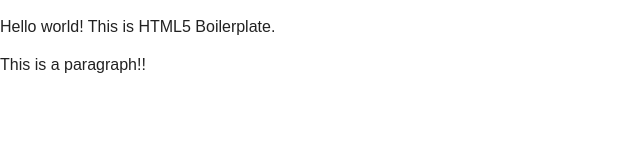
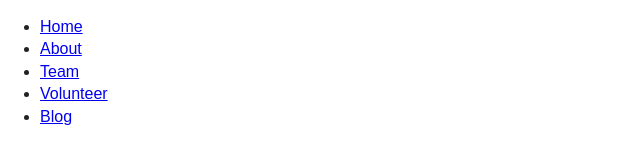
Before and after one commit to TheJavaScriptClub/summerproject-, a plain HTML site: page index.html in a window 1280 px wide. Shown: the whole page, without its empty margins (0-640 px from the left). Drawn offline with nearby package versions, Linux system fonts and the light colour scheme.

```diff
--- a/index.html
+++ b/index.html
@@ -19,10 +19,15 @@
             <p class="browserupgrade">You are using an <strong>outdated</strong> browser. Please <a href="http://browsehappy.com/">upgrade your browser</a> to improve your experience.</p>
         <![endif]-->
 
-        <!-- Add your site or application content here -->
-        <p>Hello world! This is HTML5 Boilerplate.</p>
-
-        <p>This is a paragraph!!</p>
+        <nav class="container-fluid">
+            <ul>
+                <li><a href="#">Home</a></li>
+                <li><a href="#">About</a></li>
+                <li><a href="#">Team</a></li>
+                <li><a href="#">Volunteer</a></li>
+                <li><a href="#">Blog</a></li>
+            </ul>
+        </nav>
 
         <script src="https://code.jquery.com/jquery-1.12.0.min.js"></script>
         <script>window.jQuery || document.write('<script src="js/vendor/jquery-1.12.0.min.js"><\/script>')</script>
```
Also changed, not shown: img/logo.png (added).
